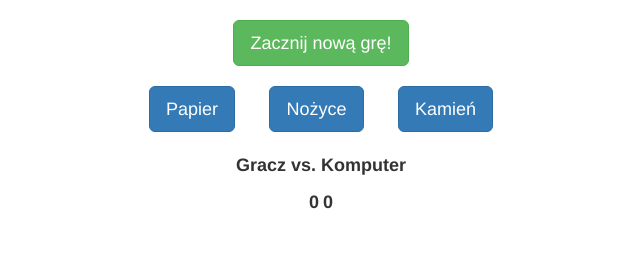
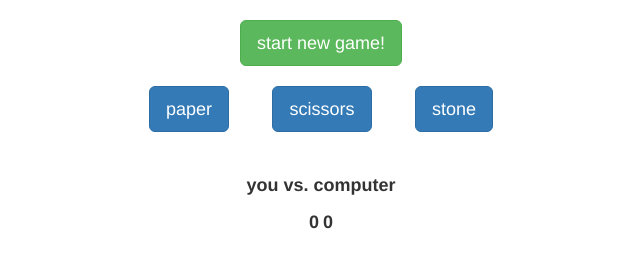
Before and after one commit to dwabe/stone-scissors-paper, a website: page index.html in a window 1280 px wide. Shown: the whole page, without its empty margins (319-959 px from the left). Drawn offline with nearby package versions, Linux system fonts and the light colour scheme.

Commit message:
Update index.html

```diff
--- a/index.html
+++ b/index.html
@@ -2,27 +2,28 @@
 <html>
   <head>
     <meta charset="UTF-8">
-    <title>Papier Kamień Nożyce - Gra</title>
+    <title>stone-scissors-paper</title>
     <link rel="stylesheet" href="https://maxcdn.bootstrapcdn.com/bootstrap/3.3.7/css/bootstrap.min.css" integrity="sha384-BVYiiSIFeK1dGmJRAkycuHAHRg32OmUcww7on3RYdg4Va+PmSTsz/K68vbdEjh4u" crossorigin="anonymous">
     <link rel="stylesheet" type="text/css" href="css/style.css">
   </head>
   <body>
     <div class="container">
       <div class="start-game-container">
-        <button id="newGame" class="btn btn-primary btn-lg btn-success">Zacznij nową grę!</button>
+        <button id="newGame" class="btn btn-primary btn-lg btn-success">start new game!</button>
       </div>
       <div class="button-container">
-        <button data-move="paper" class="btn btn-primary btn-lg player-move">Papier</button>
-        <button data-move="scissors" class="btn btn-primary btn-lg player-move">Nożyce</button>
-        <button data-move="rock" class="btn btn-primary btn-lg player-move">Kamień</button>
+        <button data-move="paper" class="btn btn-primary btn-lg player-move">paper</button>
+        <button data-move="scissors" class="btn btn-primary btn-lg player-move">scissors</button>
+        <button data-move="stone" class="btn btn-primary btn-lg player-move">stone</button>
       </div>
       <div class="scoreboard-container"
         <div id="output"></div>
         <div id="gameResult"></div>
         <div id="result" class="result">
-          <p>Gracz vs. Komputer</p>
-          <span id="playerResult">Gracz</span>
-          <span id="computerResult">Komputer</span>
+          <br>
+          <p>you vs. computer</p>
+          <span id="playerResult">you</span>
+          <span id="computerResult">computer</span>
         </div>
       </div>
     </div>
```
